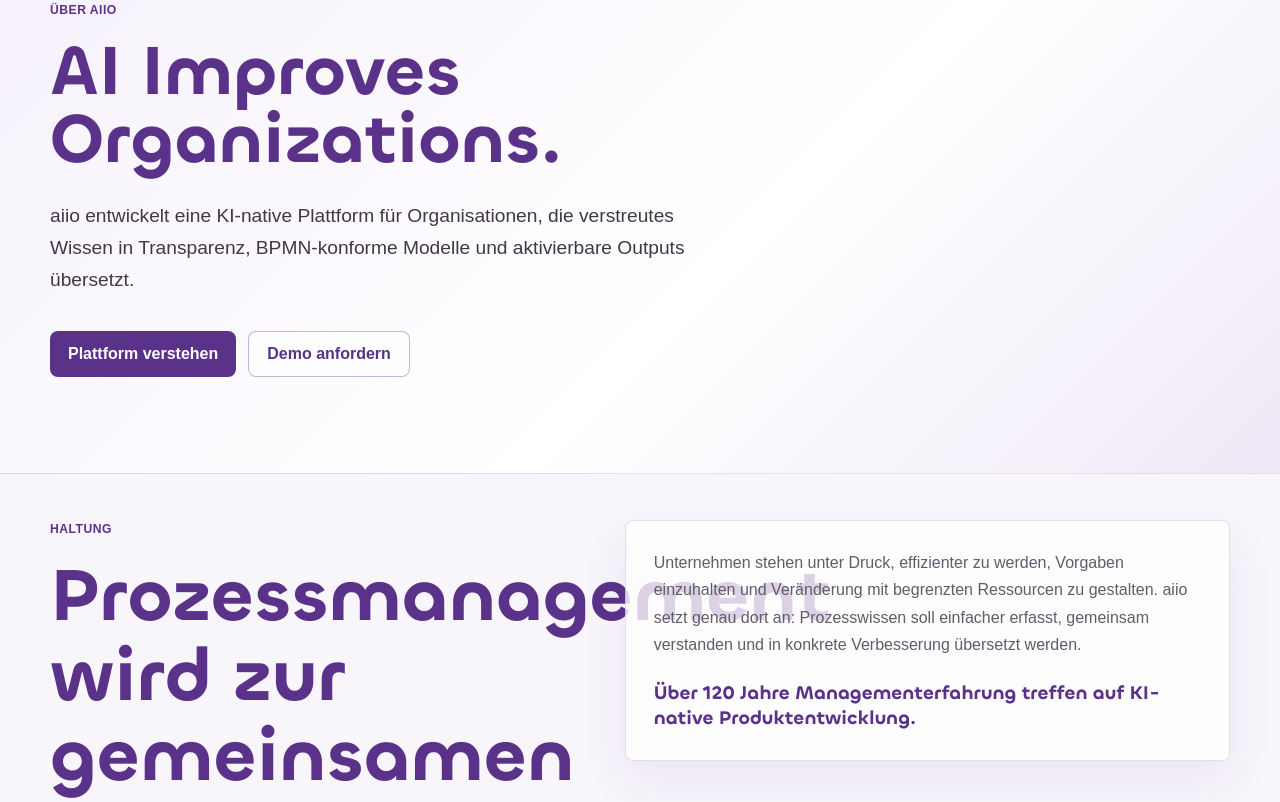
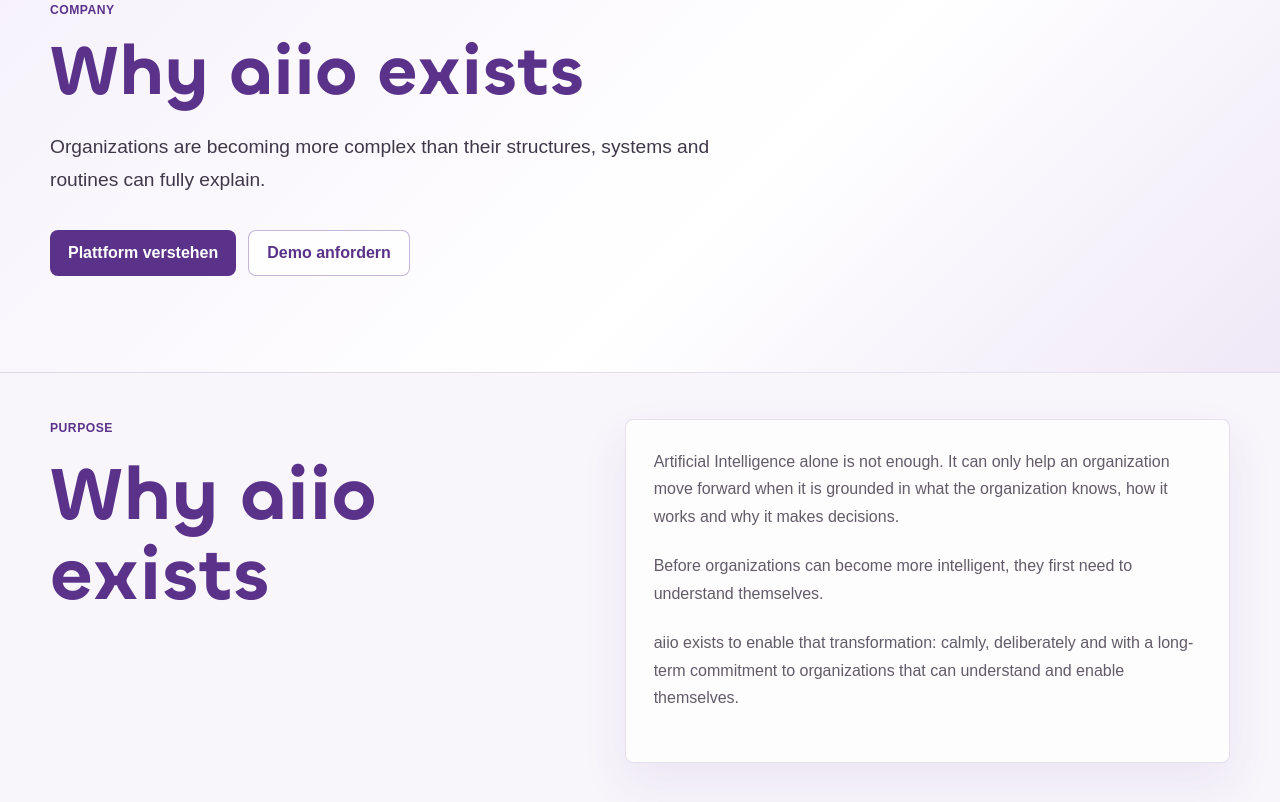
Before and after one commit to Puarg42/Branding-Page-aiio, a Next.js app: page /about-us in a window 1280 px wide. Shown: the part 673-1475 px from the top of the page. Built offline with nearby package versions, Linux system fonts and the light colour scheme; no server answers.

Commit message:
Refine company purpose section

```diff
--- a/app/about-us/page.tsx
+++ b/app/about-us/page.tsx
@@ -5,9 +5,9 @@ import { MainHeader } from "../main-navigation";
 import { TimelineMedia } from "./timeline-media";
 
 export const metadata: Metadata = {
-  title: "Über uns | aiio",
+  title: "Why aiio exists | aiio",
   description:
-    "Über aiio: Management, Entwicklungsgeschichte, Expert Panel und die Vision einer KI-nativen Plattform für Organisationen.",
+    "Why aiio exists: enabling organizations to understand themselves in the age of Artificial Intelligence.",
 };
 
 const leadership = [
@@ -138,21 +138,21 @@ const advisors = [
   },
 ] as const;
 
-const proofPoints = [
+const principles = [
   {
-    title: "Schneller nutzbar",
+    title: "Understanding before Intelligence",
     copy:
-      "aiio ist auf kurze Wege ausgelegt: im Browser, in Microsoft Teams und in Microsoft-365-nahen Arbeitsumgebungen.",
+      "Artificial Intelligence creates value only when it is grounded in organizational understanding.",
   },
   {
-    title: "Beteiligung statt Spezialdisziplin",
+    title: "Enable, don't replace",
     copy:
-      "Prozessarbeit soll nicht nur Expertinnen und Experten gehören. Mitarbeitende können ihr Wissen beitragen und damit Veränderung greifbar machen.",
+      "Technology should strengthen organizations rather than create new dependencies.",
   },
   {
-    title: "KI als Kollege",
+    title: "Build for the next decade",
     copy:
-      "Verbesserungsideen, Potenziale und nächste Schritte werden so aufbereitet, dass Organisationen schneller von Modellen zu aktivierter Wirkung kommen.",
+      "We are not building software for today's workflows. We are building the foundation for the next generation of organizations.",
   },
 ] as const;
 
@@ -191,12 +191,11 @@ export default function AboutUsPage() {
 
       <section className="about-hero">
         <div className="about-hero-inner">
-          <p className="eyebrow">{getEditableContent("about.hero.eyebrow", "Über aiio")}</p>
-          <h1>{getEditableContent("about.hero.title", "AI Improves Organizations.")}</h1>
+          <p className="eyebrow">{getEditableContent("about.hero.eyebrow", "Company")}</p>
+          <h1>{getEditableContent("about.hero.title", "Why aiio exists")}</h1>
           <p>
-            aiio entwickelt eine KI-native Plattform für Organisationen, die
-            verstreutes Wissen in Transparenz, BPMN-konforme Modelle und
-            aktivierbare Outputs übersetzt.
+            Organizations are becoming more complex than their structures,
+            systems and routines can fully explain.
           </p>
           <div className="actions" aria-label="Über aiio Aktionen">
             <Link className="button" href="/#architektur">
@@ -211,22 +210,29 @@ export default function AboutUsPage() {
 
       <section className="section about-intro">
         <div>
-          <p className="eyebrow">{getEditableContent("about.intro.eyebrow", "Haltung")}</p>
+          <p className="eyebrow">{getEditableContent("about.intro.eyebrow", "Purpose")}</p>
           <h2>
             {getEditableContent(
               "about.intro.title",
-              "Prozessmanagement wird zur gemeinsamen Organisationsarbeit.",
+              "Why aiio exists",
             )}
           </h2>
         </div>
         <div className="about-statement">
           <p>
-            Unternehmen stehen unter Druck, effizienter zu werden, Vorgaben
-            einzuhalten und Veränderung mit begrenzten Ressourcen zu gestalten.
-            aiio setzt genau dort an: Prozesswissen soll einfacher erfasst,
-            gemeinsam verstanden und in konkrete Verbesserung übersetzt werden.
+            Artificial Intelligence alone is not enough. It can only help an
+            organization move forward when it is grounded in what the
+            organization knows, how it works and why it makes decisions.
           </p>
-          <strong>Über 120 Jahre Managementerfahrung treffen auf KI-native Produktentwicklung.</strong>
+          <p>
+            Before organizations can become more intelligent, they first need to
+            understand themselves.
+          </p>
+          <p>
+            aiio exists to enable that transformation: calmly, deliberately and
+            with a long-term commitment to organizations that can understand and
+            enable themselves.
+          </p>
         </div>
       </section>
 
@@ -364,19 +370,19 @@ export default function AboutUsPage() {
       </section>
 
       <section className="section">
-        <p className="eyebrow">{getEditableContent("about.proof.eyebrow", "Kundennutzen")}</p>
-        <h2>{getEditableContent("about.proof.title", "Warum Organisationen aiio nutzen.")}</h2>
+        <p className="eyebrow">{getEditableContent("about.principles.eyebrow", "Principles")}</p>
+        <h2>{getEditableContent("about.principles.title", "Three principles guide our work.")}</h2>
         <div className="about-grid">
-          {proofPoints.map((proof, proofIndex) => {
-            const proofTitle = getEditableContent(
-              `about.proof.${proofIndex}.title`,
-              proof.title,
+          {principles.map((principle, principleIndex) => {
+            const principleTitle = getEditableContent(
+              `about.principles.${principleIndex}.title`,
+              principle.title,
             );
 
             return (
-              <article className="about-card proof-card" key={proof.title}>
-                <h3>{proofTitle}</h3>
-                <p>{proof.copy}</p>
+              <article className="about-card proof-card" key={principle.title}>
+                <h3>{principleTitle}</h3>
+                <p>{principle.copy}</p>
               </article>
             );
           })}
```
